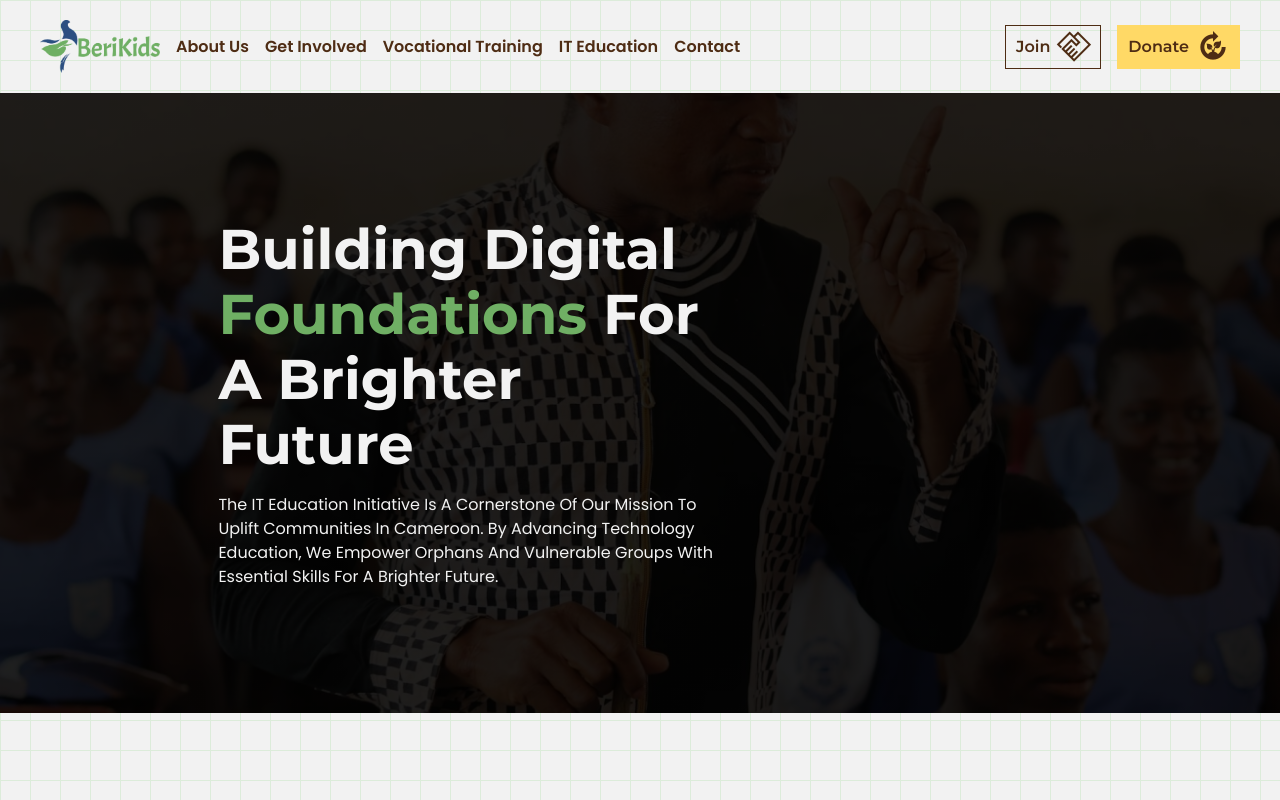
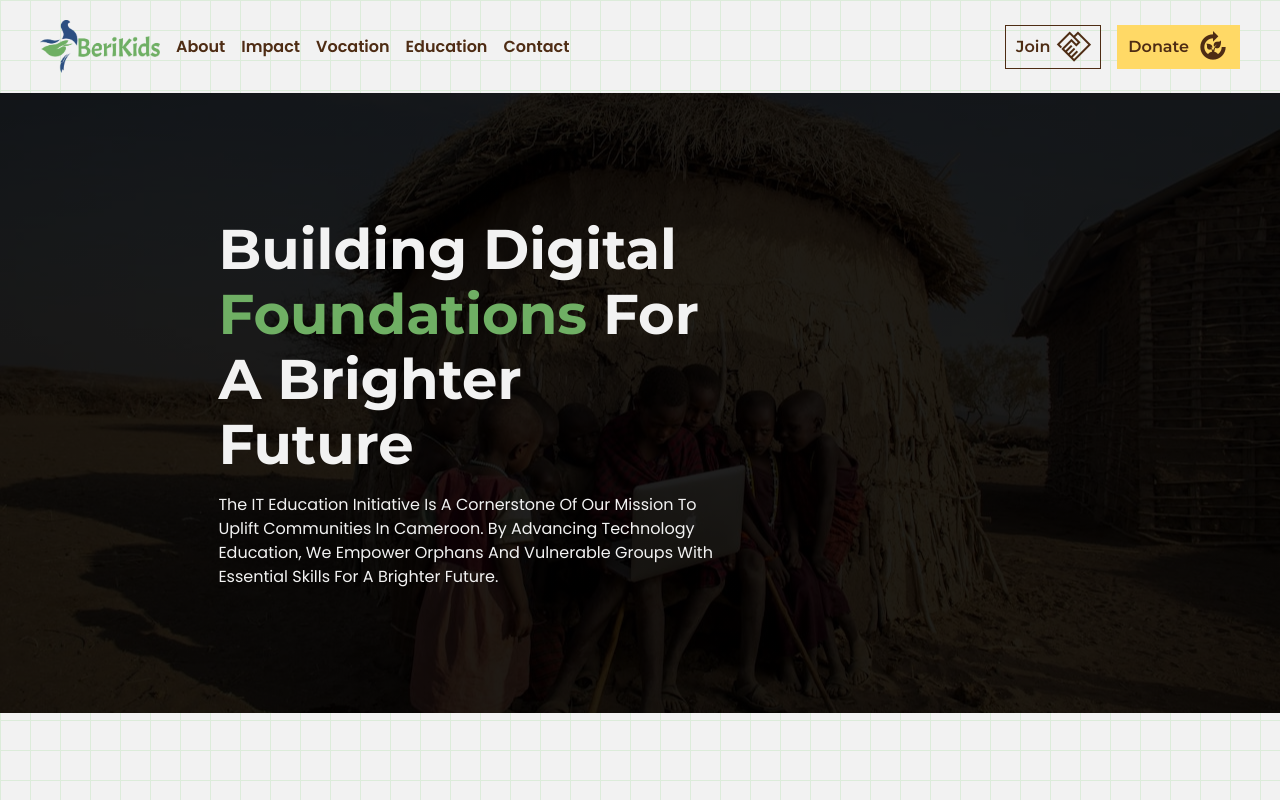
Before and after one commit to netphabric/berikids-ngo, a SvelteKit app: page /it-education in a window 1280 px wide. Shown: the top 800 px of the page. Built offline with nearby package versions, Linux system fonts and the light colour scheme.

Commit message:
add scroll reveal animation

```diff
--- /dev/null
+++ b/src/lib/actions/scrollReveal.ts
@@ -0,0 +1,28 @@
+interface ScrollOpts {
+	threshold?: number
+	rootMargin?: string
+}
+
+export function scrollReveal(node: HTMLElement, options: ScrollOpts = {}): { destroy: () => void } {
+	const { threshold = 0.2, rootMargin = "1px" } = options
+
+	const optionsForObserver: IntersectionObserverInit = {
+		threshold,
+		rootMargin
+	}
+
+	const handleIntersect = (entries: IntersectionObserverEntry[]) => {
+		entries.forEach((entry) => {
+			node.classList.toggle("reveal-visible", entry.isIntersecting)
+		})
+	}
+
+	const observer = new IntersectionObserver(handleIntersect, optionsForObserver)
+	observer.observe(node)
+
+	return {
+		destroy() {
+			observer.unobserve(node)
+		}
+	}
+}
--- a/src/lib/components/contactDetails/contactDetails.svelte
+++ b/src/lib/components/contactDetails/contactDetails.svelte
@@ -1,4 +1,5 @@
 <script lang="ts">
+	import { scrollReveal } from "$lib/actions/scrollReveal"
 	import styles from "./contactDetails.module.scss"
 	export let isCentered = false
 
@@ -26,7 +27,7 @@
 	]
 </script>
 
-<section class={styles.contactDetails}>
+<section class={styles.contactDetails} class:reveal={true} use:scrollReveal>
 	{#each details as d}
 		<article class={` ${isCentered && styles.centered}`}>
 			<span class={`material-symbols-sharp ${styles.icon}`}>{d.icon}</span>
--- a/src/lib/components/header/header.svelte
+++ b/src/lib/components/header/header.svelte
@@ -6,10 +6,10 @@
 	import styles from "./header.module.scss"
 
 	const navLinks = [
-		{ label: "about us", url: "/about-us" },
-		{ label: "get involved", url: "/get-involved" },
-		{ label: "Vocational Training", url: "/vocational-training" },
-		{ label: "IT Education", url: "/it-education" },
+		{ label: "about", url: "/about-us" },
+		{ label: "impact", url: "/get-involved" },
+		{ label: "Vocation", url: "/vocational-training" },
+		{ label: "Education", url: "/it-education" },
 		{ label: "contact", url: "contact" }
 	]
 
--- a/src/lib/components/hero/hero.svelte
+++ b/src/lib/components/hero/hero.svelte
@@ -1,9 +1,10 @@
 <script>
+	import { scrollReveal } from "$lib/actions/scrollReveal"
 	import Button from "../button/button.svelte"
 	import styles from "./hero.module.scss"
 </script>
 
-<section class={styles.heroSection}>
+<section class={styles.heroSection} class:reveal={true} use:scrollReveal>
 	<h1 class={styles.heroTitle}>
 		<span>empowering lives</span>
 		<span>through <span class={styles.highlight}>sustainable</span></span>
--- a/src/lib/components/heroLayoutLeft/heroLayoutleft.svelte
+++ b/src/lib/components/heroLayoutLeft/heroLayoutleft.svelte
@@ -1,5 +1,6 @@
 <script lang="ts">
 	import { highlightText } from "utils/textHightlight"
+	import { scrollReveal } from "$lib/actions/scrollReveal"
 	import styles from "./heroLayoutleft.module.scss"
 
 	export let title = ""
@@ -20,7 +21,7 @@
 		</video>
 	{/if}
 
-	<div class={styles.sectionContent}>
+	<div class={styles.sectionContent} class:reveal={true} use:scrollReveal>
 		<h1 class={styles.title}>
 			{#each highlightText(title, titleHighlight) as word}
 				{#if word.isHighlighted}
--- a/src/lib/components/pageSection/pageSection.svelte
+++ b/src/lib/components/pageSection/pageSection.svelte
@@ -20,7 +20,6 @@
 	export let isBlockLayout = false
 	export let isTitleMain = false
 	export let hasSubContainer = false
-	export let bottomImg = ""
 </script>
 
 <SectionWrapper className={styles.section}>
--- a/src/lib/components/sectionWrapper/sectionWrapper.svelte
+++ b/src/lib/components/sectionWrapper/sectionWrapper.svelte
@@ -1,4 +1,5 @@
 <script lang="ts">
+	import { scrollReveal } from "$lib/actions/scrollReveal"
 	import styles from "./sectionWrapper.module.scss"
 
 	export let className = ""
@@ -6,6 +7,8 @@
 </script>
 
 <section
+	class:reveal={true}
+	use:scrollReveal
 	class={`${className && className}
     ${styles.sectionWrapper}
     ${isFlipped && styles.isFlipped}`}
--- a/src/lib/components/testimonials/testimonials.svelte
+++ b/src/lib/components/testimonials/testimonials.svelte
@@ -1,9 +1,10 @@
 <script lang="ts">
+	import { scrollReveal } from "$lib/actions/scrollReveal"
 	import styles from "./testimonials.module.scss"
 	export let dp = 11
 </script>
 
-<section class={styles.testimonialsSection} id="testimony">
+<section class={styles.testimonialsSection} id="testimony" class:reveal={true} use:scrollReveal>
 	<h2 class={styles.testimony}>
 		"This organization has transformed my life and the lives of many others. Their support has given
 		us hope and a brighter future."
--- a/src/routes/about-us/+page.svelte
+++ b/src/routes/about-us/+page.svelte
@@ -2,11 +2,12 @@
 	import Button from "$lib/components/button/button.svelte"
 	import SectionWrapper from "$lib/components/sectionWrapper/sectionWrapper.svelte"
 	import { sectors, teams, partners } from "./store"
+	import { scrollReveal } from "$lib/actions/scrollReveal"
 	import styles from "./page.module.scss"
 </script>
 
 <main class={styles.root}>
-	<section class={styles.hero}>
+	<section class={styles.hero} class:reveal={true} use:scrollReveal>
 		<h4 class={styles.chip}>
 			<span class="material-symbols-sharp">person_raised_hand</span>
 			<span>empowerment</span>
--- a/src/routes/it-education/+page.svelte
+++ b/src/routes/it-education/+page.svelte
@@ -12,7 +12,7 @@
 		titleHighlight="Foundations"
 		title="Building Digital Foundations for a Brighter Future"
 		desc=" The IT Education Initiative is a cornerstone of our mission to uplift communities in Cameroon. By advancing technology education, we empower orphans and vulnerable groups with essential skills for a brighter future. "
-		sectionImage="vt1.webp"
+		sectionImage="ithero.webp"
 	/>
 
 	<PageSection
--- a/src/styles/_reset.module.scss
+++ b/src/styles/_reset.module.scss
@@ -109,3 +109,23 @@ h6 {
     font-size: $icon;
   }
 }
+
+.reveal {
+  opacity: 0;
+  transform: translateY(50px);
+  transition: opacity 0.5s ease-out, transform 0.5s ease-out;
+
+  &:nth-child(even) {
+    transform: translateX(50px);
+  }
+
+}
+
+.reveal-visible {
+  opacity: 1;
+  transform: translateY(0);
+
+  &:nth-child(even) {
+    transform: translateX(0);
+  }
+}
```
Also changed, not shown: src/routes/vocational-training/+page.svelte (+6 -6 lines).
